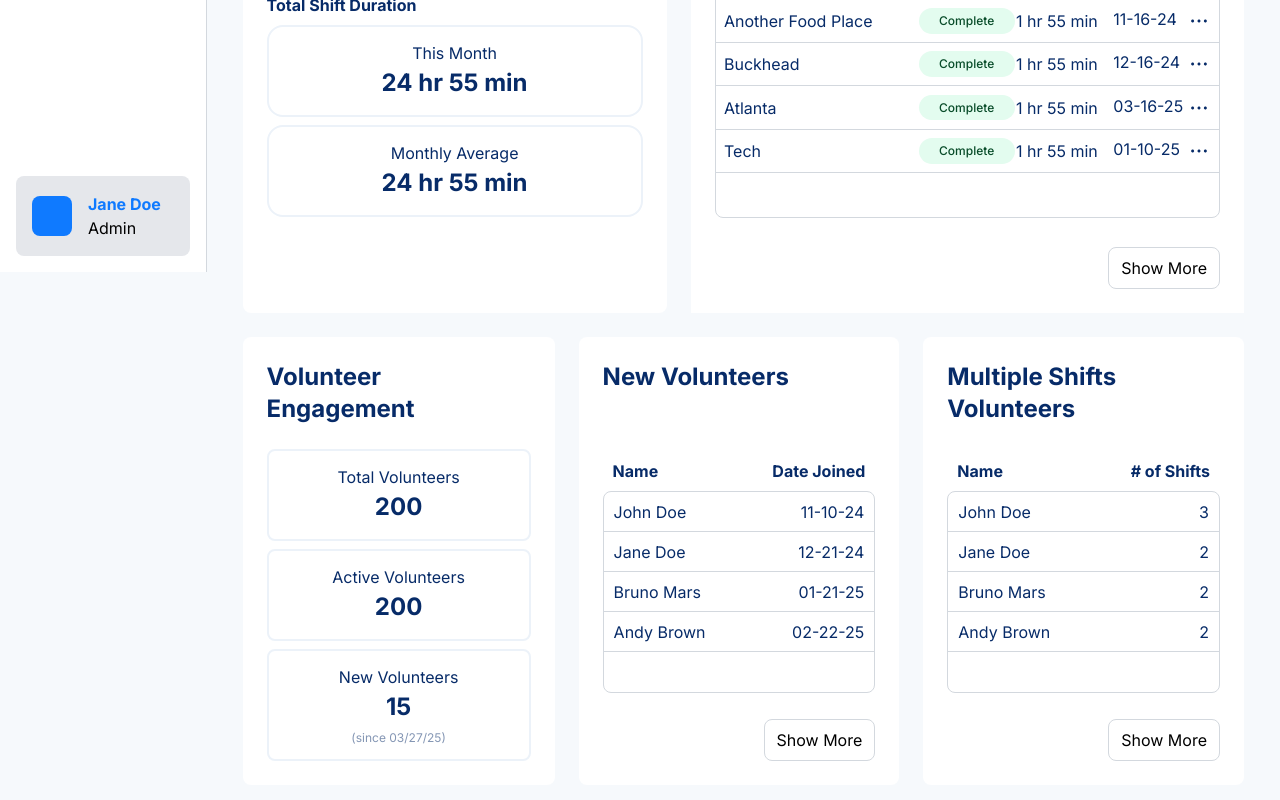
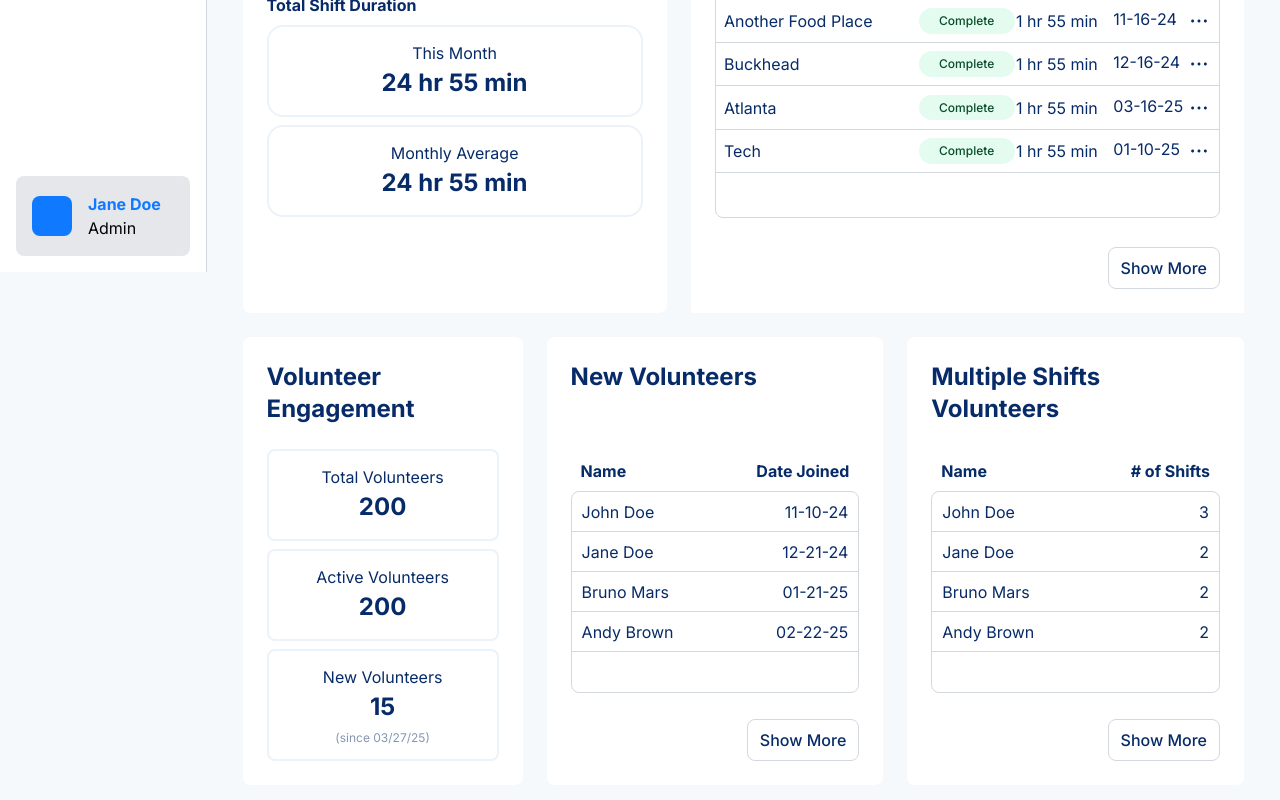
Before and after one commit to GTBitsOfGood/bagel-rescue, a Next.js app: page /AdminNavView/AdminAnalytics in a window 1280 px wide. Shown: the part 528-1328 px from the top of the page. Built offline with nearby package versions, Linux system fonts and the light colour scheme.

Commit message:
styling tweaks
was looking at figma last minute and noticed some inconsistencies so i fixed them real quick

```diff
--- a/src/app/AdminNavView/AdminAnalytics/page.tsx
+++ b/src/app/AdminNavView/AdminAnalytics/page.tsx
@@ -184,14 +184,14 @@ export default function AdminAnalytics() {
                         {shiftsData.map((shift, index) => {
                         if (!shift.name) {
                           return (
-                            <div key={index} className="grid grid-cols-[2fr_1fr_1fr_1fr] min-h-11  items-center p-[0.525rem] border-b last:border-b-0 hover:rounded-lg hover:border-[var(--Bagel-Rescue-Light-Grey,#D3D8DE)]  hover:bg-gray-50 ">
+                            <div key={index} className="grid grid-cols-[2fr_1fr_1fr_1fr] min-h-11  items-center p-[0.525rem] border-b last:border-b-0">
                             </div>
                           )
                         }
                         return   (
                                   <div
                                     key={index}
-                                    className="grid grid-cols-[2fr_1fr_1fr_1fr] min-h-10  items-center p-[0.525rem] border-b border-[var(--Bagel-Rescue-Light-Grey,#D3D8DE)] last:border-b-0 hover:bg-gray-50 first:hover:border-t-[var(--Bagel-Rescue-Light-Grey,#D3D8DE)] first:rounded-t-lg"
+                                    className="grid grid-cols-[2fr_1fr_1fr_1fr] min-h-10  items-center p-[0.525rem] border-b border-[var(--Bagel-Rescue-Light-Grey,#D3D8DE)] last:border-b-0"
                                   >
                                     <div className="text-base leading-5 font-normal text-[var(--Bagel-Rescue-Dark-Blue,#072B68)]">
                                       {shift.name}
@@ -222,8 +222,8 @@ export default function AdminAnalytics() {
                       </div>
                       </div>
                       <div className='flex w-full justify-end items-center '>
-                        <button onClick={() => {router.push('/AdminNavView/DailyShiftDashboard')}} type='button' className='flex py-2 px-3 gap-[0.625rem] items-center border justify-center border-[var(--Bagel-Rescue-Light-Grey,#D3D8DE)] rounded-[var(--8,0.5rem)]'>
-                          <p>Show More</p>
+                        <button onClick={() => {router.push('/AdminNavView/DailyShiftDashboard')}} type='button' className='flex py-2 px-3 gap-[0.625rem] items-center border justify-center border-[var(--Bagel-Rescue-Light-Grey,#D3D8DE)] rounded-[var(--8,0.5rem)] hover:bg-[var(--Bagel-Rescue-Light-Blue-2,#ECF2F9)]'>
+                          <p className='text-[var(--Bagel-Rescue-Dark-Blue,#072B68)] font-medium'>Show More</p>
                         </button>
                       </div>
                     </div>
@@ -232,7 +232,7 @@ export default function AdminAnalytics() {
 
             </div>
             <div className='flex px-9 items-start gap-6 self-stretch w-full h-full'>
-              <div className='flex max-w-[19.5rem] w-full bg-white p-6 flex-col items-start gap-6 rounded-lg'>
+              <div className='flex max-w-[17.5rem] w-full bg-white p-6 flex-col items-start gap-6 rounded-lg'>
                 <h1 className='h-16 text-[var(--Bagel-Rescue-Dark-Blue,#072B68)] flex-shrink-0 self-stretch font-bold text-2xl'>Volunteer Engagement</h1>
                 <div className='flex flex-col items-start gap-2 self-stretch'>
                   <div className='flex p-4 flex-col justify-center items-center gap-1 self-stretch rounded-lg border-2 border-[var(--Bagel-Rescue-Light-Blue-2,#ECF2F9)]'>
@@ -259,30 +259,30 @@ export default function AdminAnalytics() {
                       <p className='text-[var(--Bagel-Rescue-Dark-Blue,#072B68)] font-bold leading-5'>Date Joined</p>
                     </div>
                     <div className='flex flex-col items-start self-stretch rounded-lg border border-[var(--Bagel-Rescue-Light-Grey,#D3D8DE)]'>
-                        <div className='flex h-10 p-[0.625rem] justify-between items-center self-stretch border-b border-[var(--Bagel-Rescue-Light-Grey,#D3D8DE)] hover:border-t-[var(--Bagel-Rescue-Light-Grey,#D3D8DE)] hover:bg-gray-50 rounded-t-lg'>
+                        <div className='flex h-10 p-[0.625rem] justify-between items-center self-stretch border-b border-[var(--Bagel-Rescue-Light-Grey,#D3D8DE)] '>
                         <p className='text-[var(--Bagel-Rescue-Dark-Blue,#072B68)] font-normal leading-5'>John Doe</p>
                         <p className='text-[var(--Bagel-Rescue-Dark-Blue,#072B68)] font-normal leading-5'>11-10-24</p>
                         </div>
-                      <div className='flex h-10 p-[0.625rem] justify-between items-center self-stretch border-b border-[var(--Bagel-Rescue-Light-Grey,#D3D8DE)]  hover:border-[var(--Bagel-Rescue-Light-Grey,#D3D8DE)]  hover:bg-gray-50'>
+                      <div className='flex h-10 p-[0.625rem] justify-between items-center self-stretch border-b border-[var(--Bagel-Rescue-Light-Grey,#D3D8DE)]  '>
                         <p className='text-[var(--Bagel-Rescue-Dark-Blue,#072B68)] font-normal leading-5'>Jane Doe</p>
                         <p className='text-[var(--Bagel-Rescue-Dark-Blue,#072B68)] font-normal leading-5'>12-21-24</p>
                       </div>
-                      <div className='flex h-10 p-[0.625rem] justify-between items-center self-stretch border-b border-[var(--Bagel-Rescue-Light-Grey,#D3D8DE)]  hover:border-[var(--Bagel-Rescue-Light-Grey,#D3D8DE)]  hover:bg-gray-50'>
+                      <div className='flex h-10 p-[0.625rem] justify-between items-center self-stretch border-b border-[var(--Bagel-Rescue-Light-Grey,#D3D8DE)]  '>
                         <p className='text-[var(--Bagel-Rescue-Dark-Blue,#072B68)] font-normal leading-5'>Bruno Mars</p>
                         <p className='text-[var(--Bagel-Rescue-Dark-Blue,#072B68)] font-normal leading-5'>01-21-25</p>
                       </div>
-                      <div className='flex h-10 p-[0.625rem] justify-between items-center self-stretch border-b border-[var(--Bagel-Rescue-Light-Grey,#D3D8DE)]  hover:border-[var(--Bagel-Rescue-Light-Grey,#D3D8DE)]  hover:bg-gray-50'>
+                      <div className='flex h-10 p-[0.625rem] justify-between items-center self-stretch border-b border-[var(--Bagel-Rescue-Light-Grey,#D3D8DE)]  '>
                         <p className='text-[var(--Bagel-Rescue-Dark-Blue,#072B68)] font-normal leading-5'>Andy Brown</p>
                         <p className='text-[var(--Bagel-Rescue-Dark-Blue,#072B68)] font-normal leading-5'>02-22-25</p>
                       </div>
-                      <div className='flex h-10 p-[0.625rem] justify-between items-center self-stretch hover:rounded-lg hover:border-[var(--Bagel-Rescue-Light-Grey,#D3D8DE)]  hover:bg-gray-50'>
+                      <div className='flex h-10 p-[0.625rem] justify-between items-center self-stretch'>
 
                       </div>
                     </div>
                   </div>
                   <div className='flex w-full justify-end items-center flex-shrink-0'>
-                      <button type='button' className='flex py-2 px-3 gap-[0.625rem] items-center border justify-center border-[var(--Bagel-Rescue-Light-Grey,#D3D8DE)] rounded-[var(--8,0.5rem)]'>
-                        <p>Show More</p>
+                      <button type='button' className='flex py-2 px-3 gap-[0.625rem] items-center border justify-center border-[var(--Bagel-Rescue-Light-Grey,#D3D8DE)] rounded-[var(--8,0.5rem)] hover:bg-[var(--Bagel-Rescue-Light-Blue-2,#ECF2F9)]'>
+                        <p className='text-[var(--Bagel-Rescue-Dark-Blue,#072B68)] font-medium'>Show More</p>
                       </button>
                   </div>
                 </div>
@@ -296,30 +296,30 @@ export default function AdminAnalytics() {
                       <p className='text-[var(--Bagel-Rescue-Dark-Blue,#072B68)] font-bold leading-5'># of Shifts</p>
                     </div>
                     <div className='flex flex-col items-start self-stretch rounded-lg border border-[var(--Bagel-Rescue-Light-Grey,#D3D8DE)]'>
-                      <div className='flex h-10 p-[0.625rem] justify-between items-center self-stretch border-b border-[var(--Bagel-Rescue-Light-Grey,#D3D8DE)] hover:border-t-[var(--Bagel-Rescue-Light-Grey,#D3D8DE)] hover:bg-gray-50 rounded-t-lg'>
+                      <div className='flex h-10 p-[0.625rem] justify-between items-center self-stretch border-b border-[var(--Bagel-Rescue-Light-Grey,#D3D8DE)] '>
                         <p className='text-[var(--Bagel-Rescue-Dark-Blue,#072B68)] font-normal leading-5'>John Doe</p>
                         <p className='text-[var(--Bagel-Rescue-Dark-Blue,#072B68)] font-normal leading-5'>3</p>
                       </div>
-                      <div className='flex h-10 p-[0.625rem] justify-between items-center self-stretch border-b border-[var(--Bagel-Rescue-Light-Grey,#D3D8DE)]  hover:border-[var(--Bagel-Rescue-Light-Grey,#D3D8DE)]  hover:bg-gray-50'>
+                      <div className='flex h-10 p-[0.625rem] justify-between items-center self-stretch border-b border-[var(--Bagel-Rescue-Light-Grey,#D3D8DE)]  '>
                         <p className='text-[var(--Bagel-Rescue-Dark-Blue,#072B68)] font-normal leading-5'>Jane Doe</p>
                         <p className='text-[var(--Bagel-Rescue-Dark-Blue,#072B68)] font-normal leading-5'>2</p>
                       </div>
-                      <div className='flex h-10 p-[0.625rem] justify-between items-center self-stretch border-b border-[var(--Bagel-Rescue-Light-Grey,#D3D8DE)]  hover:border-[var(--Bagel-Rescue-Light-Grey,#D3D8DE)]  hover:bg-gray-50'>
+                      <div className='flex h-10 p-[0.625rem] justify-between items-center self-stretch border-b border-[var(--Bagel-Rescue-Light-Grey,#D3D8DE)]  '>
                         <p className='text-[var(--Bagel-Rescue-Dark-Blue,#072B68)] font-normal leading-5'>Bruno Mars</p>
                         <p className='text-[var(--Bagel-Rescue-Dark-Blue,#072B68)] font-normal leading-5'>2</p>
                       </div>
-                      <div className='flex h-10 p-[0.625rem] justify-between items-center self-stretch border-b border-[var(--Bagel-Rescue-Light-Grey,#D3D8DE)]  hover:border-[var(--Bagel-Rescue-Light-Grey,#D3D8DE)]  hover:bg-gray-50'>
+                      <div className='flex h-10 p-[0.625rem] justify-between items-center self-stretch border-b border-[var(--Bagel-Rescue-Light-Grey,#D3D8DE)]  '>
                         <p className='text-[var(--Bagel-Rescue-Dark-Blue,#072B68)] font-normal leading-5'>Andy Brown</p>
                         <p className='text-[var(--Bagel-Rescue-Dark-Blue,#072B68)] font-normal leading-5'>2</p>
                       </div>
-                      <div className='flex h-10 p-[0.625rem] justify-between items-center self-stretch hover:rounded-lg hover:border-[var(--Bagel-Rescue-Light-Grey,#D3D8DE)]  hover:bg-gray-50'>
+                      <div className='flex h-10 p-[0.625rem] justify-between items-center self-stretch'>
 
                       </div>
                     </div>
                   </div>
                   <div className='flex w-full justify-end items-center flex-shrink-0'>
-                      <button type='button' className='flex py-2 px-3 gap-[0.625rem] items-center border justify-center border-[var(--Bagel-Rescue-Light-Grey,#D3D8DE)] rounded-[var(--8,0.5rem)]'>
-                        <p>Show More</p>
+                      <button type='button' className='flex py-2 px-3 gap-[0.625rem] items-center border justify-center border-[var(--Bagel-Rescue-Light-Grey,#D3D8DE)] rounded-[var(--8,0.5rem)] hover:bg-[var(--Bagel-Rescue-Light-Blue-2,#ECF2F9)]'>
+                        <p className='text-[var(--Bagel-Rescue-Dark-Blue,#072B68)] font-medium'>Show More</p>
                       </button>
                   </div>
                 </div>
```
